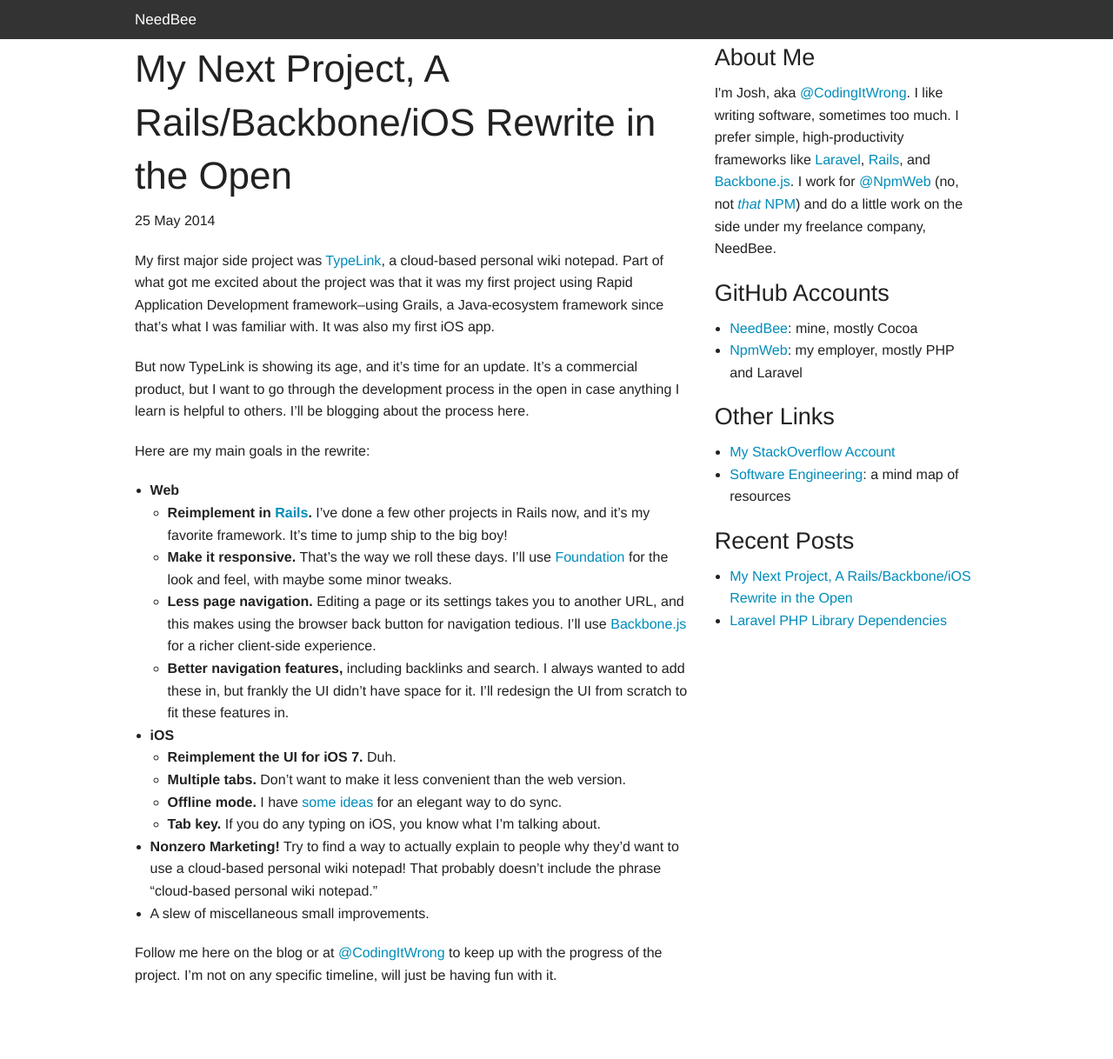
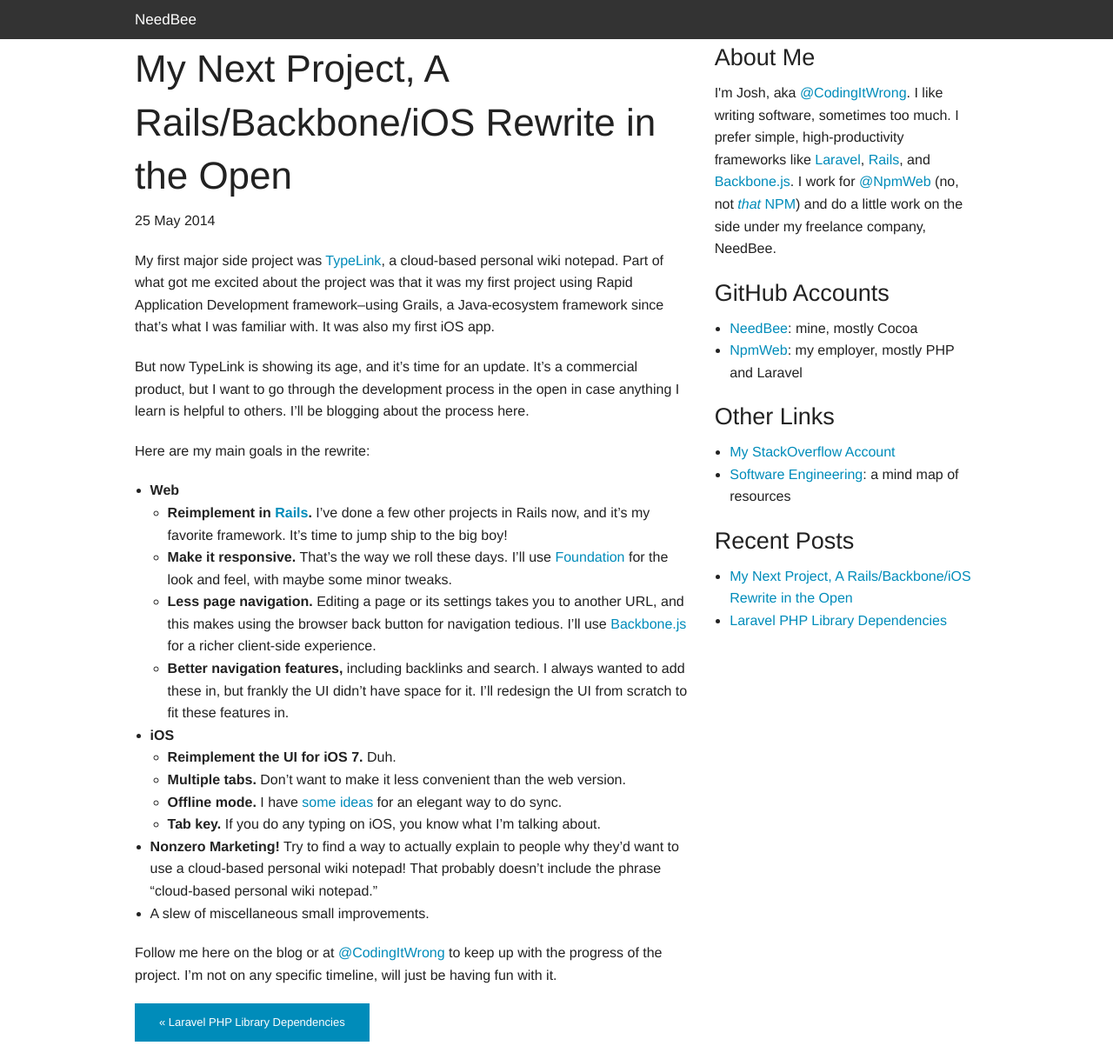
Before and after one commit to needbee/needbee.github.io, a Jekyll site: the page built from _posts/2014-05-25-my-next-project-a-rails-backbone-ios-rewrite-in-the-open.md, in a window 1280 px wide. Shown: the whole page at 87% size. Built offline with Jekyll 4.4.1, drawn with Linux system fonts in a browser that asks for light colours; Markdown is read by kramdown in place of the engine named in the settings; before the commit the page ends 1154 px from its top, so only the background shows below that.

Commit message:
adds next/prev post buttons

```diff
--- a/_layouts/post.html
+++ b/_layouts/post.html
@@ -11,7 +11,14 @@
               <h1>{{ page.title }}</h1>
               <p class="muted">{{ page.date | date_to_long_string }}</p>
               {{ content }}
-          </div>
+              {% if page.previous.url %}
+                <a href="{{page.previous.url}}" class="button small" title="Previous Post:
+      {{page.previous.title}}">&laquo; {{page.previous.title}}</a>
+              {% endif %}
+              {% if page.next.url %}
+                <a href="{{page.next.url}}" class="button small" title="Next Post:
+      {{page.next.title}}">{{page.next.title}} &raquo; </a>
+              {% endif %}           </div>
           <div class="medium-4 columns">
               {% include sidebar.html %}
           </div>
```
